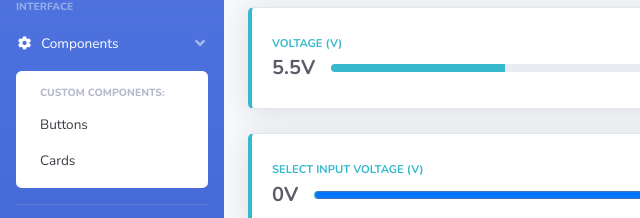
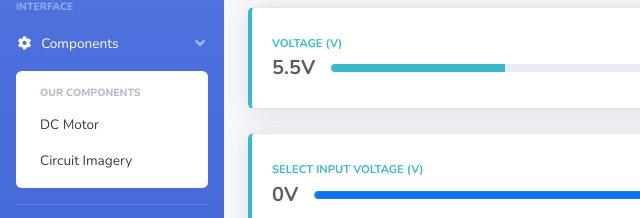
Before and after one commit to aryamaan-roy/DC_Motor_Arduino_Project, a website with bundled scripts: page index.html in a window 1280 px wide. Both pictures are taken after a click on the link "Components". Shown: the part 145-363 px from the top of the page, 0-640 px from the left. Built offline with nearby package versions, Linux system fonts and the light colour scheme.

Commit message:
Update index.html

```diff
--- a/index.html
+++ b/index.html
@@ -66,9 +66,9 @@
                 </a>
                 <div id="collapseTwo" class="collapse" aria-labelledby="headingTwo" data-parent="#accordionSidebar">
                     <div class="bg-white py-2 collapse-inner rounded">
-                        <h6 class="collapse-header">Custom Components:</h6>
-                        <a class="collapse-item" href="buttons.html">Buttons</a>
-                        <a class="collapse-item" href="cards.html">Cards</a>
+                        <h6 class="collapse-header">Our components</h6>
+                        <a class="collapse-item" href="buttons.html">DC Motor</a>
+                        <a class="collapse-item" href="cards.html">Circuit Imagery</a>
                     </div>
                 </div>
             </li>
```
